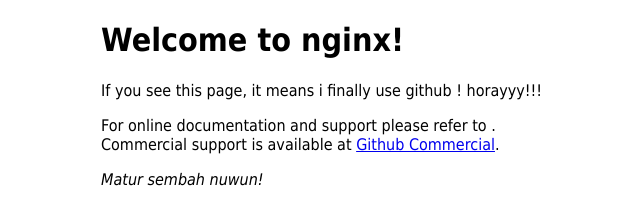
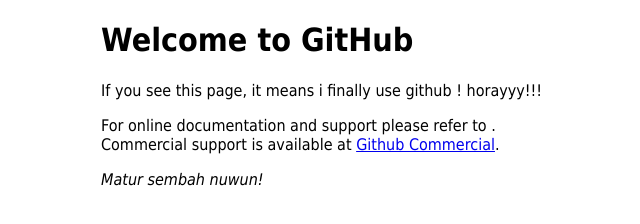
Before and after one commit to permaficus/permaficus.github.io, a plain HTML site: page index.html in a window 1280 px wide. Shown: the full height of the page, 259-899 px from the left. Drawn offline with Linux system fonts and the light colour scheme.

Commit message:
changing the welcome text!

```diff
--- a/index.html
+++ b/index.html
@@ -11,7 +11,7 @@
 </style>
 </head>
 <body>
-<h1>Welcome to nginx!</h1>
+<h1>Welcome to GitHub</h1>
 <p>If you see this page, it means i finally use github ! horayyy!!!</p>
 
 <p>For online documentation and support please refer to
```
